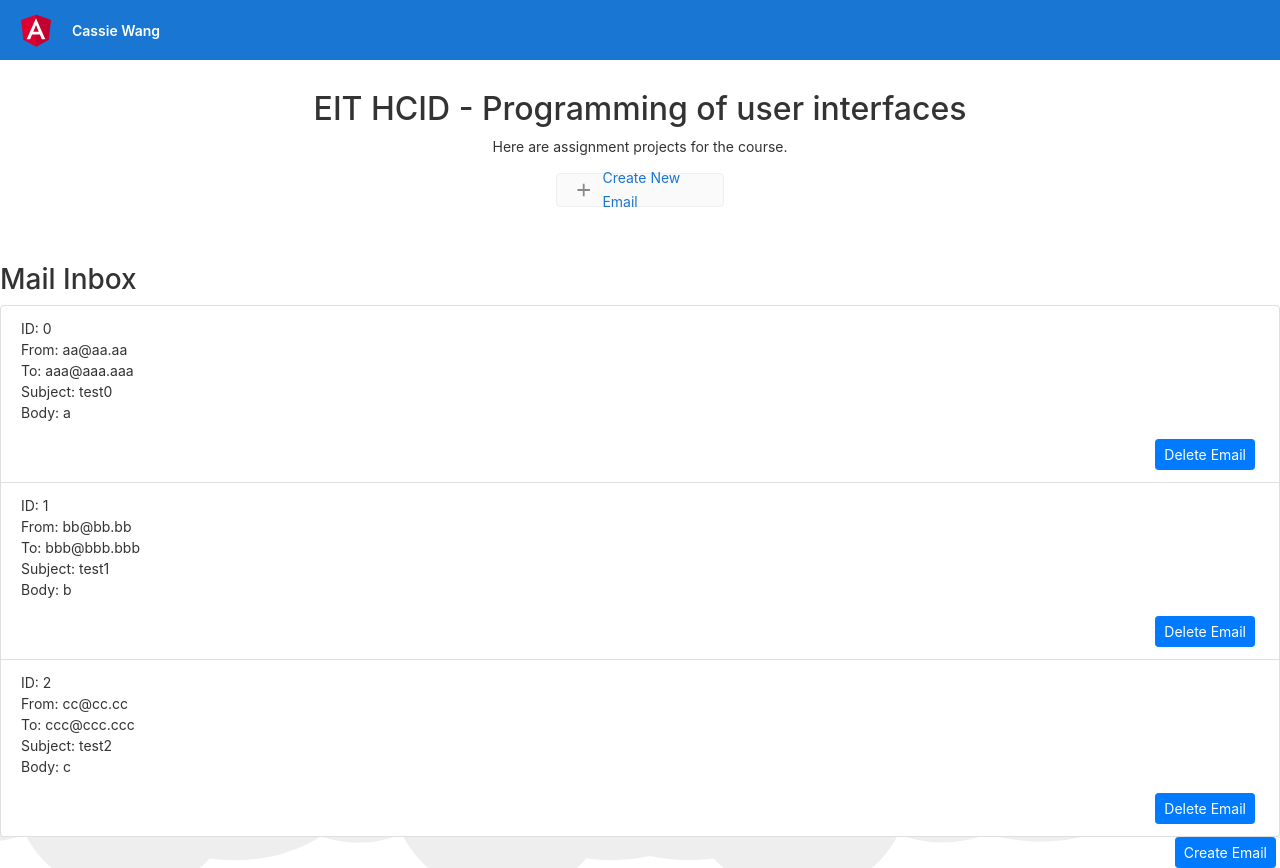
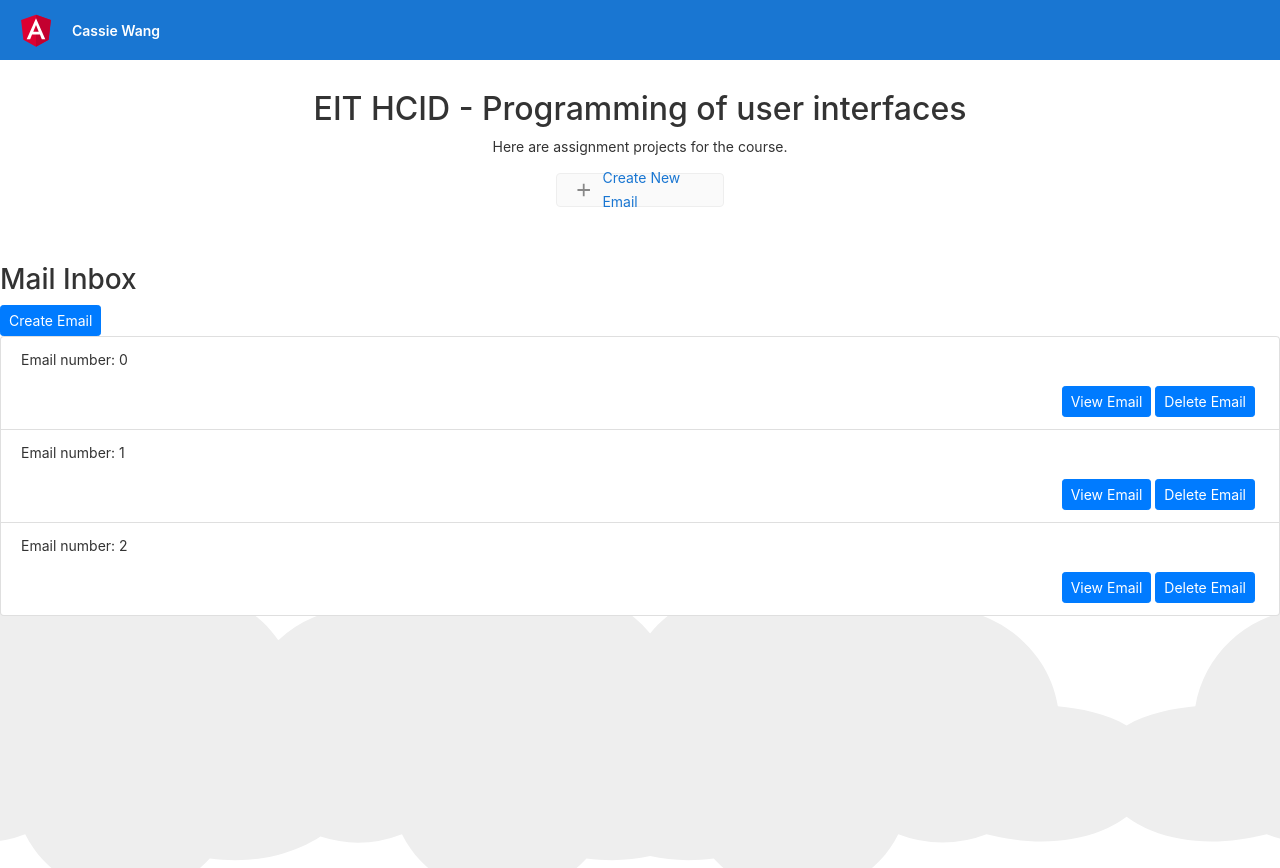
Before and after one commit to CassieW/Programming-of-User-Interfaces-class-Angular, an Angular app in the folder EmailReader/: page /emailslist in a window 1280 px wide. After the commit the page ends 800 px from the top, so only its background shows below. Built offline with nearby package versions, Linux system fonts and the light colour scheme.

Commit message:
add routing, refactor functions

```diff
--- a/EmailReader/src/app/app-routing.module.ts
+++ b/EmailReader/src/app/app-routing.module.ts
@@ -2,11 +2,13 @@ import { NgModule } from '@angular/core';
 import { Routes, RouterModule } from '@angular/router';
 import {EmailFormComponent} from './email-form/email-form.component';
 import {EmailsListComponent} from './emails-list/emails-list.component';
+import {EmailViewerComponent} from './email-viewer/email-viewer.component';
 
 const routes: Routes = [
   // { path: '', redirectTo: '/twowayexample', pathMatch: 'full' },
   { path: 'emailform', component: EmailFormComponent },
-  { path: 'emailslist', component: EmailsListComponent }
+  { path: 'emailslist', component: EmailsListComponent },
+  { path: 'emailviewer/:eidvalue', component: EmailViewerComponent }
 ];
 
 @NgModule({
--- a/EmailReader/src/app/email-form/email-form.component.ts
+++ b/EmailReader/src/app/email-form/email-form.component.ts
@@ -1,6 +1,7 @@
 import {Component, OnInit, ViewChild} from '@angular/core';
 import { Email } from '../interfaces/email';
 import { EmailService } from '../services/email.service';
+import {ActivatedRoute, Router} from "@angular/router";
 
 // @ts-ignore
 // @ts-ignore
@@ -15,19 +16,23 @@ export class EmailFormComponent implements OnInit {
   @ViewChild('emailForm') emailForm: any;
   emailList: Email[];
 
-  constructor(private emailService: EmailService) {
-    this.emailList = [];
-  }
+  constructor(private route: ActivatedRoute,
+              private router: Router,
+              private emailService: EmailService) {
+                this.emailList = [];
+              }
 
   ngOnInit(): void {
     // initialize both objects
-    this.email = { id: 3, from: null, to: null, subject: null, body: null };
+    this.emailList = this.emailService.getEmailList();
+    this.email = { id: this.emailList.length, from: null, to: null, subject: null, body: null };
   }
 
   sendForm(i: number): number {
     // create new email instance
     this.emailList = this.emailService.addEmail(i, this.email.from, this.email.to, this.email.subject, this.email.body);
     this.emailForm.reset();
+    this.router.navigate(['/emailslist', {}]);
     return i + 1;
   }
 }
--- a/EmailReader/src/app/email-viewer/email-viewer.component.html
+++ b/EmailReader/src/app/email-viewer/email-viewer.component.html
@@ -1 +1,12 @@
-<p>email-viewer works!</p>
+<ul class="list-group">
+  <h3> Content of Email: {{ eid }} </h3>
+  <p>
+    ID: {{ email.id }} <br>
+    From: {{ email.from }} <br>
+    To: {{ email.to }} <br>
+    Subject: {{ email.subject }} <br>
+    Body: {{ email.body }} <br>
+  </p>
+</ul>
+
+<button class="btn btn-primary btn-sm" (click)="goBack()">Back</button>
--- a/EmailReader/src/app/email-viewer/email-viewer.component.ts
+++ b/EmailReader/src/app/email-viewer/email-viewer.component.ts
@@ -1,4 +1,8 @@
-import { Component, OnInit } from '@angular/core';
+import {Component, OnInit, ViewChild} from '@angular/core';
+import { ActivatedRoute, Router, NavigationExtras } from '@angular/router';
+import { Location } from '@angular/common';
+import { Email } from '../interfaces/email';
+import { EmailService } from '../services/email.service';
 
 @Component({
   selector: 'app-email-viewer',
@@ -7,9 +11,27 @@ import { Component, OnInit } from '@angular/core';
 })
 export class EmailViewerComponent implements OnInit {
 
-  constructor() { }
+  email: Email;
+  @ViewChild('emailsList') emailsList: any;
+  emailList: Email[];
+  eid: number;
+
+  constructor(private route: ActivatedRoute,
+              private location: Location,
+              private router: Router,
+              private emailService: EmailService) {
+                this.emailList = [];
+              }
 
   ngOnInit(): void {
+    this.route.paramMap.subscribe(params => {
+      this.eid = Number(params.get('eidvalue'));
+    });
+    this.email = this.emailService.getEmailbyID(this.eid);
+  }
+
+  goBack (): void {
+    this.location.back();
   }
 
 }
--- a/EmailReader/src/app/emails-list/emails-list.component.html
+++ b/EmailReader/src/app/emails-list/emails-list.component.html
@@ -1,25 +1,21 @@
 <div *ngIf="emailList.length>0; else noemail">
   <h3>Mail Inbox</h3>
+</div>
+<div class="text-left">
+  <button class="btn btn-primary btn-sm" (click)="createEmail()">Create Email</button>
 </div>
 <ul class="list-group">
   <li *ngFor="let e of emailList" class="list-group-item">
     <p>
-      ID: {{ e.id }} <br>
-      From: {{ e.from }} <br>
-      To: {{ e.to }} <br>
-      Subject: {{ e.subject }} <br>
-      Body: {{ e.body }} <br>
+      Email number: {{ e.id }} <br>
     </p>
     <div class="text-right">
+      <button class="btn btn-primary btn-sm mr-1" (click)="viewEmail(e.id)" >View Email</button>
       <button class="btn btn-primary btn-sm mr-1" (click)="removeEmail(e.id)">Delete Email</button>
     </div>
   </li>
 </ul>
 
-<div class="text-right">
-  <button class="btn btn-primary btn-sm mr-1" (click)="createEmail()">Create Email</button>
-</div>
-
 <ng-template #noemail>
   <p>Your mailbox is empty.</p>
 </ng-template>
--- a/EmailReader/src/app/emails-list/emails-list.component.ts
+++ b/EmailReader/src/app/emails-list/emails-list.component.ts
@@ -1,4 +1,6 @@
 import {Component, OnInit, ViewChild} from '@angular/core';
+import { ActivatedRoute, Router, NavigationExtras } from '@angular/router';
+import { Location } from '@angular/common';
 import { Email } from '../interfaces/email';
 import { EmailService } from '../services/email.service';
 
@@ -12,17 +14,30 @@ export class EmailsListComponent implements OnInit {
   email: Email;
   @ViewChild('emailsList') emailsList: any;
   emailList: Email[];
+  eidvalue: string;
 
-  constructor(private emailService: EmailService) {
-    this.emailList = [];
-  }
+  constructor(private route: ActivatedRoute,
+              private router: Router,
+              private emailService: EmailService) {
+              this.emailList = [];
+              }
 
   ngOnInit(): void {
     this.emailList = this.emailService.getEmailList();
   }
 
-  createEmail() {
-    //route to emailForm
+  createEmail(): void {
+    this.router.navigate(['/emailform', {}]);
+  }
+
+  viewEmail(i: number): void {
+    const email = this.emailService.getEmailbyID(i);
+    if (email) {
+      this.eidvalue = String(i);
+      this.router.navigate([`/emailviewer/${this.eidvalue}`, {}]);
+    } else {
+      window.alert('Email does not exist.');
+    }
   }
 
   removeEmail(i: number): void {
--- a/EmailReader/src/app/services/email.service.ts
+++ b/EmailReader/src/app/services/email.service.ts
@@ -22,13 +22,14 @@ export class EmailService {
 
   getEmailbyID(a: number): Email {
     let email = null;
-    for (email in this.emailList) {
+    for (email of this.emailList) {
       if (email.id === a) {
         return email;
       }
     }
     return email;
   }
+
   addEmail(eid: number, efrom: string, eto: string, esubject: string, ebody: string): Array<Email>{
     const newEmail = { id: null, from: '', to: '', subject: '', body: 'No email body.' };
     newEmail.id = eid;
@@ -41,9 +42,14 @@ export class EmailService {
     this.emailList.push(newEmail);
     return this.emailList;
   }
+
   deleteEmail(eid: number): number{
     for (const email of this.emailList) {
       if (email.id === eid) {
+        // in case of last email in the list, spilce() does not work as intended
+        if (this.emailList.length === 1) {
+          this.emailList.pop();
+        }
         this.emailList.splice(eid, 1);
         return eid;
       }
@@ -51,41 +57,3 @@ export class EmailService {
     return -1;
   }
 }
-
-
-
-
-
-//   constructor() {
-//     this.results = [];
-//   }
-//
-//   add(a: number, b: number): number {
-//     const res: number = a + b;
-//     this.results.push(a + "+" + b + " = " + res);
-//     return res;
-//   }
-//   sub(a: number, b: number): number {
-//     const res = a - b;
-//     this.results.push(a + "-" + b + " = " + res);
-//     return res;
-//   }
-//   mul(a: number, b: number): number {
-//     const res = a * b;
-//     this.results.push(a + "*" + b + " = " + res);
-//     return res;
-//   }
-//   div(a: number, b: number): number {
-//     const res = a / b;
-//     this.results.push(a + "/" + b + " = " + res);
-//     return res;
-//   }
-//
-//   getresults(): Array<string> {
-//     return this.results;
-//   }
-//
-//   clean(): void {
-//     this.results = [];
-//   }
-// }
```
